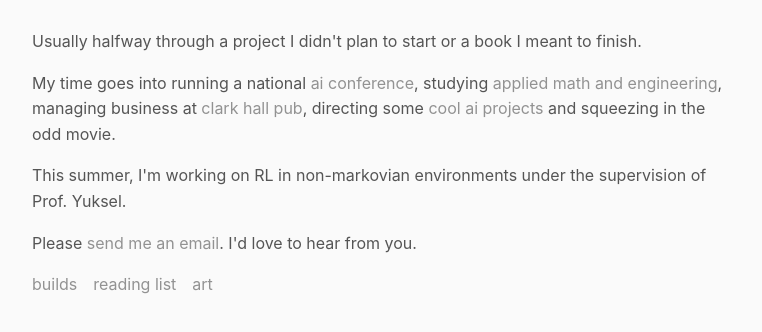
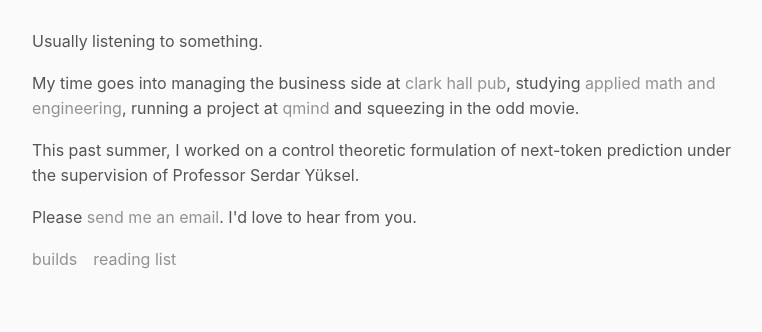
Before and after one commit to Jakefeldmanstarosta/jakefeldmanstarosta.github.io, a plain HTML site: page index.html in a window 1280 px wide. Shown: the part 260-592 px from the top of the page, without its empty margins (258-1020 px from the left). Drawn offline with Linux system fonts and the light colour scheme.

Commit message:
update for oct 2026

```diff
--- a/index.html
+++ b/index.html
@@ -51,34 +51,33 @@
 
         <section class="intro">
       <p>
-        Usually halfway through a project I didn't plan to start or a book I meant to finish.
+        Usually listening to something.
       </p>
-
 
       <p>
         My time goes into
 
-        running a national
-        <a href="https://cucai.ca/">
-        ai conference</a>,
+        managing the business side at
+        <a href="https://www.instagram.com/clarkhallpub/">
+        clark hall pub</a>,
 
         studying
         <a href="https://www.youtube.com/watch?v=cnntaDaGpJ4">
         applied math and engineering</a>,
 
-        managing business at
+        <!-- producing a
         <a href="https://www.instagram.com/clarkhallpub/">
-        clark hall pub</a>,
+        podcast</a> with Smith Engineering,  -->
 
-        directing some
+        running a project at
         <a href="https://qmind.ca/">
-        cool ai projects</a> and
+        qmind</a> and
 
         squeezing in the odd movie.
       </p>
 
       <p>
-        This summer, I'm working on RL in non-markovian environments under the supervision of Prof. Yuksel.
+        This past summer, I worked on a control theoretic formulation of next-token prediction under the supervision of Professor Serdar Yüksel.
       </p>
 
 
@@ -94,10 +93,11 @@
       <nav>
         <!--
         <a href="reading_list.html">readings & rabbitholes</a>
+        <a href="art.html">art</a>
          -->
         <a href="projects.html">builds</a>
         <a href="reads.html">reading list </a>
-        <a href="art.html">art</a>
+
       </nav>
     </footer>
 
```
Also changed, not shown: reads.html (+2 -1 lines).
